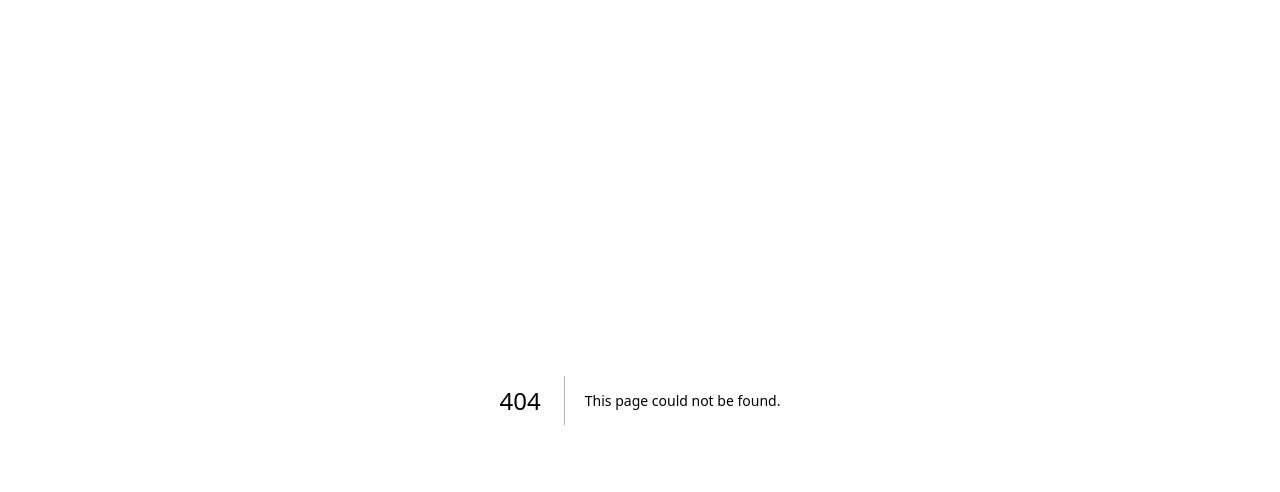
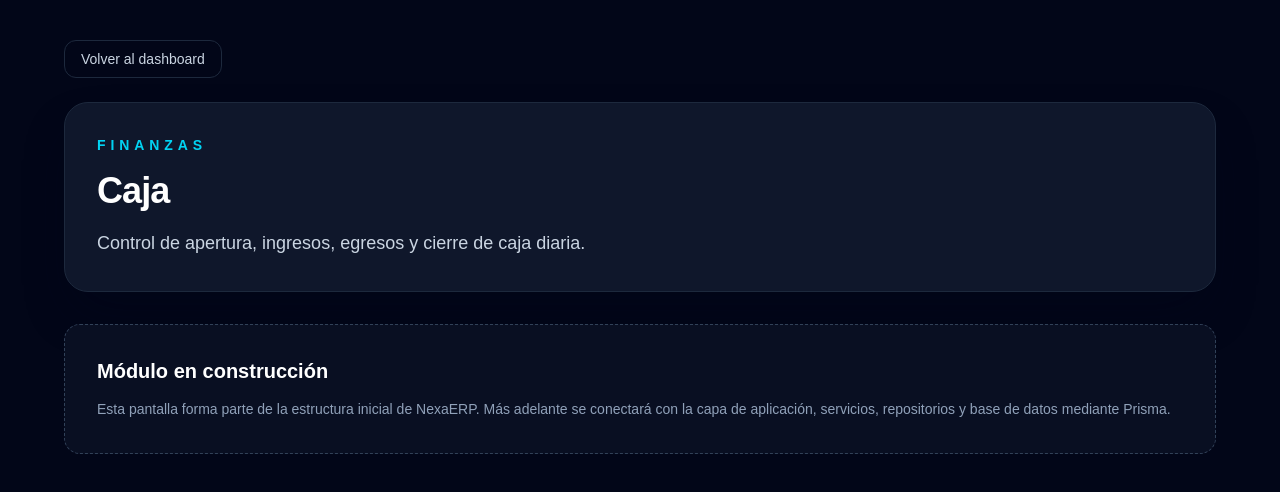
Before and after one commit to AlexJhailSanchezRea/farmacia-erp-app, a Next.js app: page /caja in a window 1280 px wide. Before the commit this address had no page. Shown: the top 492 px of the page. Built offline with nearby package versions, Linux system fonts and the light colour scheme.

Commit message:
feat: crear rutas iniciales de modulos

```diff
--- /dev/null
+++ b/src/app/caja/page.tsx
@@ -0,0 +1,11 @@
+import { PaginaModulo } from "@/components/layout/PaginaModulo";
+
+export default function CajaPage() {
+    return (
+        <PaginaModulo
+            modulo="Finanzas"
+            titulo="Caja"
+            descripcion="Control de apertura, ingresos, egresos y cierre de caja diaria."
+        />
+    );
+}
--- /dev/null
+++ b/src/app/categorias/page.tsx
@@ -0,0 +1,11 @@
+import { PaginaModulo } from "@/components/layout/PaginaModulo";
+
+export default function CategoriasPage() {
+    return (
+        <PaginaModulo
+            modulo="Catálogo"
+            titulo="Categorías"
+            descripcion="Administración de categorías para organizar los productos del sistema."
+        />
+    );
+}
--- /dev/null
+++ b/src/app/clientes/page.tsx
@@ -0,0 +1,11 @@
+import { PaginaModulo } from "@/components/layout/PaginaModulo";
+
+export default function ClientesPage() {
+    return (
+        <PaginaModulo
+            modulo="Personas"
+            titulo="Clientes"
+            descripcion="Registro y administración de clientes para ventas, comprobantes y reportes comerciales."
+        />
+    );
+}
--- /dev/null
+++ b/src/app/compras/page.tsx
@@ -0,0 +1,11 @@
+import { PaginaModulo } from "@/components/layout/PaginaModulo";
+
+export default function ComprasPage() {
+    return (
+        <PaginaModulo
+            modulo="Operaciones"
+            titulo="Compras"
+            descripcion="Registro de compras a proveedores y actualización automática del inventario."
+        />
+    );
+}
--- /dev/null
+++ b/src/app/comprobantes/page.tsx
@@ -0,0 +1,11 @@
+import { PaginaModulo } from "@/components/layout/PaginaModulo";
+
+export default function ComprobantesPage() {
+    return (
+        <PaginaModulo
+            modulo="Documentos"
+            titulo="Comprobantes"
+            descripcion="Gestión de comprobantes internos, notas de venta y documentos generados por el sistema."
+        />
+    );
+}
--- /dev/null
+++ b/src/app/inventario/page.tsx
@@ -0,0 +1,11 @@
+import { PaginaModulo } from "@/components/layout/PaginaModulo";
+
+export default function InventarioPage() {
+    return (
+        <PaginaModulo
+            modulo="Control"
+            titulo="Inventario"
+            descripcion="Control de existencias, movimientos de stock, productos activos y productos con stock bajo."
+        />
+    );
+}
--- /dev/null
+++ b/src/app/productos/page.tsx
@@ -0,0 +1,11 @@
+import { PaginaModulo } from "@/components/layout/PaginaModulo";
+
+export default function ProductosPage() {
+    return (
+        <PaginaModulo
+            modulo="Catálogo"
+            titulo="Productos"
+            descripcion="Gestión de productos del negocio, precios, stock mínimo, estado y clasificación por categorías."
+        />
+    );
+}
--- /dev/null
+++ b/src/app/proveedores/page.tsx
@@ -0,0 +1,11 @@
+import { PaginaModulo } from "@/components/layout/PaginaModulo";
+
+export default function ProveedoresPage() {
+    return (
+        <PaginaModulo
+            modulo="Personas"
+            titulo="Proveedores"
+            descripcion="Gestión de proveedores relacionados con compras, abastecimiento e inventario."
+        />
+    );
+}
--- /dev/null
+++ b/src/app/reportes/page.tsx
@@ -0,0 +1,11 @@
+import { PaginaModulo } from "@/components/layout/PaginaModulo";
+
+export default function ReportesPage() {
+    return (
+        <PaginaModulo
+            modulo="Análisis"
+            titulo="Reportes"
+            descripcion="Reportes de ventas, compras, inventario, stock bajo y rendimiento general del negocio."
+        />
+    );
+}
--- /dev/null
+++ b/src/app/ventas/page.tsx
@@ -0,0 +1,11 @@
+import { PaginaModulo } from "@/components/layout/PaginaModulo";
+
+export default function VentasPage() {
+    return (
+        <PaginaModulo
+            modulo="Operaciones"
+            titulo="Ventas"
+            descripcion="Registro de ventas, cálculo de totales, métodos de pago y descuento automático de stock."
+        />
+    );
+}
--- /dev/null
+++ b/src/components/layout/PaginaModulo.tsx
@@ -0,0 +1,51 @@
+import Link from "next/link";
+type PaginaModuloProps = {
+    titulo: string;
+    descripcion: string;
+    modulo: string;
+};
+
+export function PaginaModulo({
+    titulo,
+    descripcion,
+    modulo,
+}: PaginaModuloProps) {
+    return (
+        <main className="min-h-screen bg-slate-950 p-6 text-slate-100 lg:p-10">
+            <section className="mx-auto max-w-6xl">
+                <Link
+                    href="/"
+                    className="mb-6 inline-flex rounded-xl border border-slate-800 px-4 py-2 text-sm text-slate-300 transition hover:bg-slate-900 hover:text-white"
+                >
+                    Volver al dashboard
+                </Link>
+
+                <header className="rounded-3xl border border-slate-800 bg-slate-900 p-8 shadow-2xl shadow-slate-950/40">
+                    <p className="text-sm font-semibold uppercase tracking-[0.35em] text-cyan-400">
+                        {modulo}
+                    </p>
+
+                    <h1 className="mt-4 text-4xl font-bold tracking-tight text-white">
+                        {titulo}
+                    </h1>
+
+                    <p className="mt-4 max-w-3xl text-lg leading-8 text-slate-300">
+                        {descripcion}
+                    </p>
+                </header>
+
+                <section className="mt-8 rounded-2xl border border-dashed border-slate-700 bg-slate-900/60 p-8">
+                    <h2 className="text-xl font-semibold text-white">
+                        Módulo en construcción
+                    </h2>
+
+                    <p className="mt-3 text-sm leading-6 text-slate-400">
+                        Esta pantalla forma parte de la estructura inicial de NexaERP. Más
+                        adelante se conectará con la capa de aplicación, servicios,
+                        repositorios y base de datos mediante Prisma.
+                    </p>
+                </section>
+            </section>
+        </main>
+    );
+}
```
